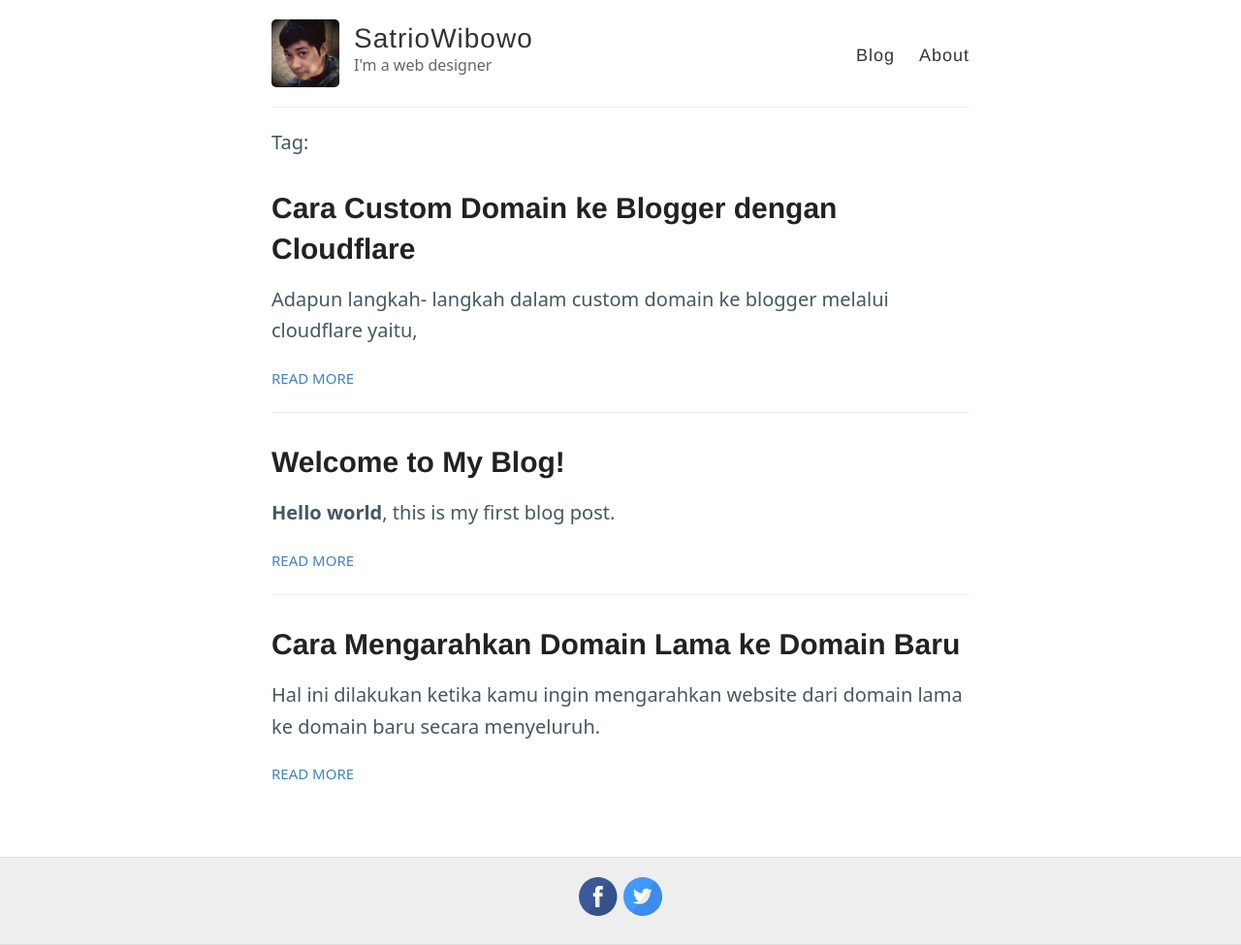
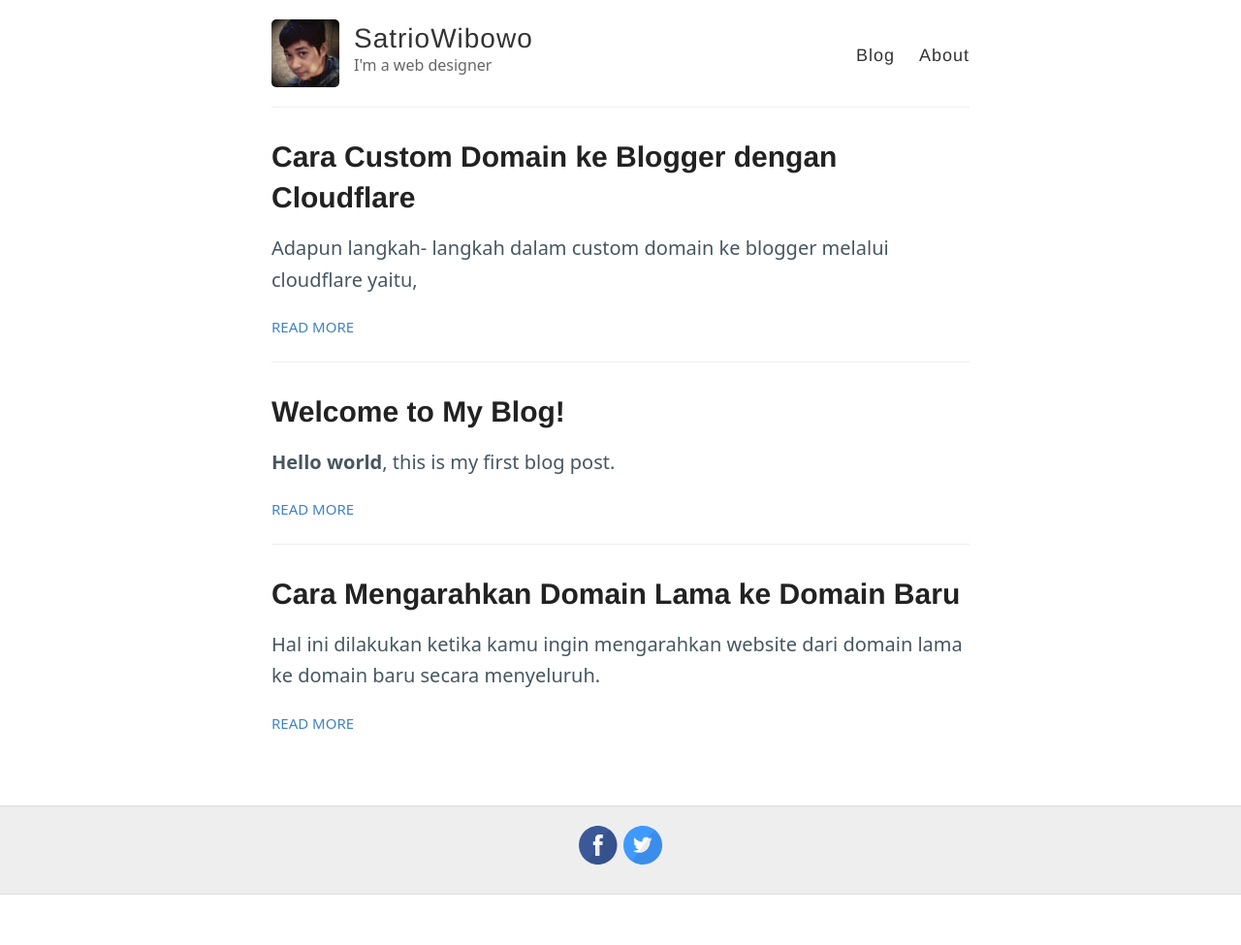
Before and after one commit to sa3owibowo/blog, a Jekyll site: the page built from index.html, in a window 1280 px wide. Shown: the whole page at 97% size. Built offline with Jekyll 4.4.1, drawn with Linux system fonts in a browser that asks for light colours; the list of posts is cut into pages by our own code; after the commit the page ends 923 px from its top, so only the background shows below that.

Commit message:
Update index.html

```diff
--- a/index.html
+++ b/index.html
@@ -3,7 +3,10 @@
 ---
 
 <div class="posts">
-Tag{% if post.tags.size > 1 %}s{% endif %}:
+{% if post.tags.size > 0 %}
+  Tag{% if post.tags.size > 1 %}s{% endif %}:
+  {{ post.tags | sort | join: ", " }}
+{% endif %}
   {% for post in site.posts %}
     <article class="post">
 
```
